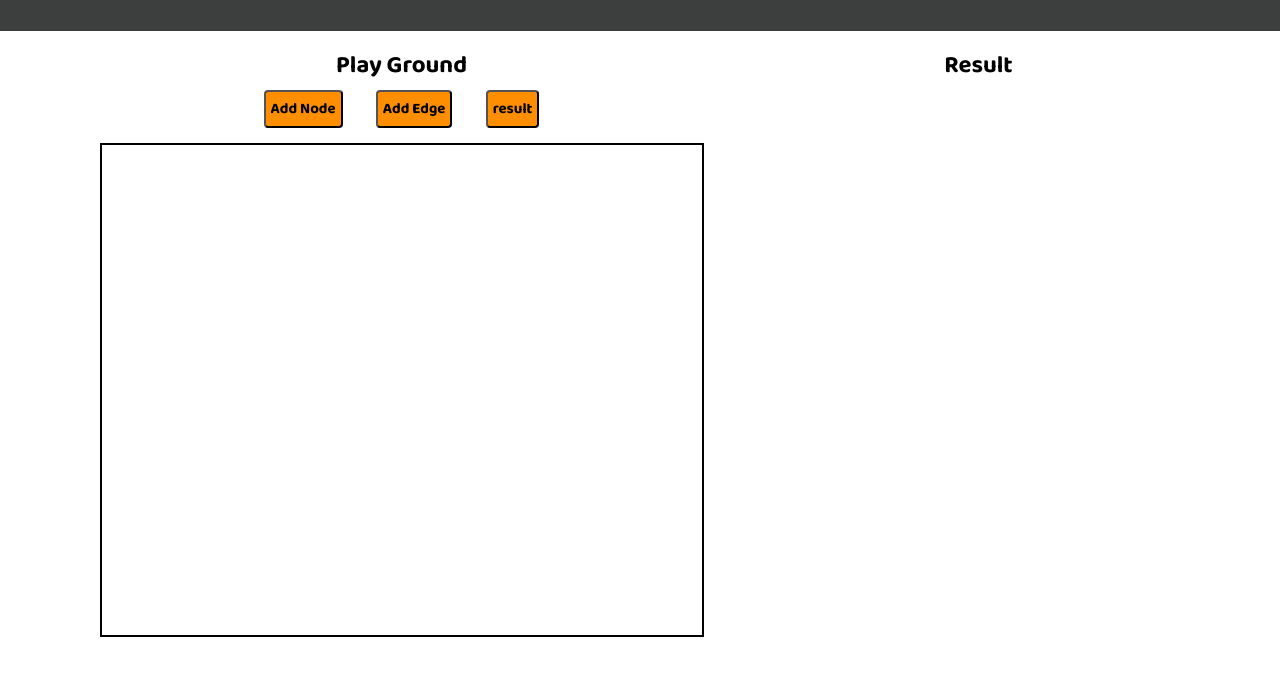
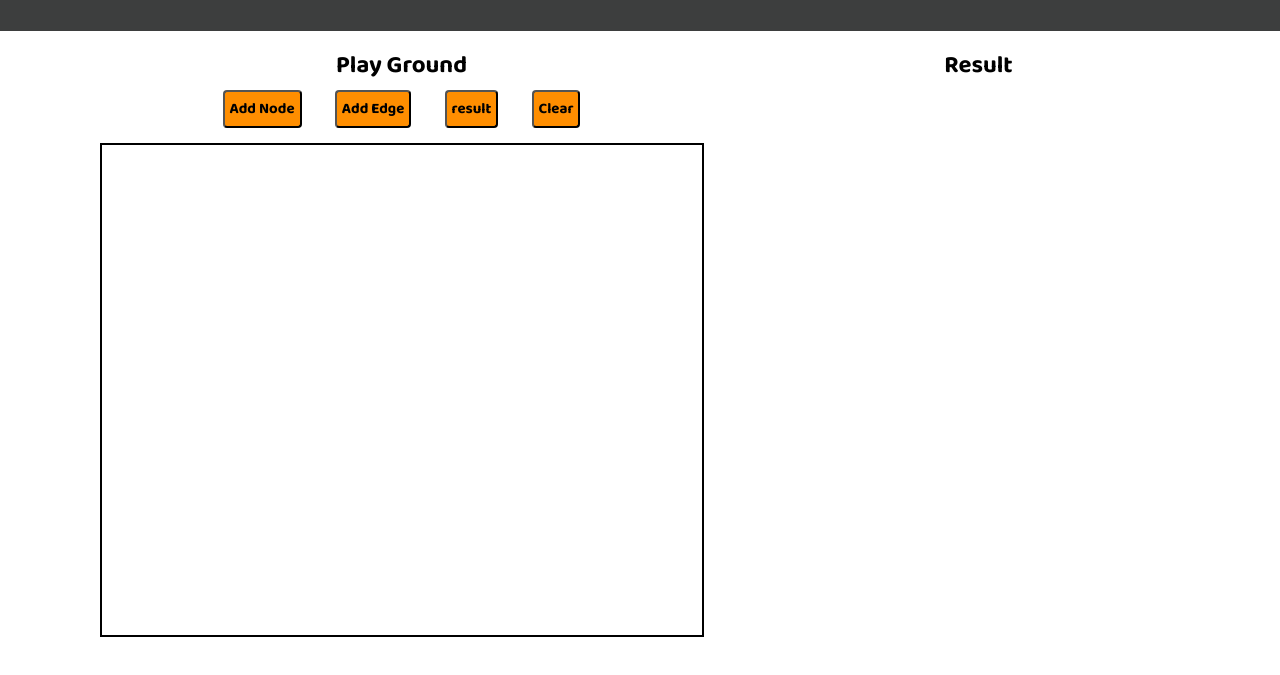
Before and after one commit to sainathPatil09/shortest-path-visualizer, a plain HTML site: page index.html in a window 1280 px wide. Shown: the part 89-764 px from the top of the page. Drawn offline with Linux system fonts and the light colour scheme; files whose address does not match are found by name.

Commit message:
add clear button

```diff
--- a/index.html
+++ b/index.html
@@ -24,6 +24,7 @@
                 <button id="addNode">Add Node</button>
                 <button id="addEdge">Add Edge</button>
                 <button id="res">result</button>
+                <button id="clear">Clear</button>
             </div>
 
 
--- a/script.js
+++ b/script.js
@@ -237,3 +237,10 @@ document.querySelector(".i-btn").addEventListener("click", () => {
 document.querySelector(".close").addEventListener("click", () => {
     document.querySelector(".details").style.right = "-75%"
 })
+
+
+// reload event
+
+document.getElementById("clear").addEventListener("click",()=>{
+    window.location.reload();
+})
```
